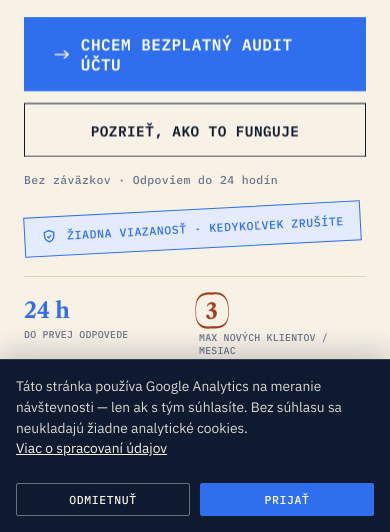
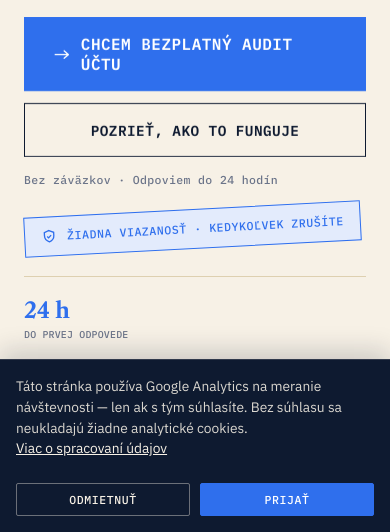
Before and after one commit to michal272727/michalbenko-web, a website: page index.html in a window 390 px wide. Shown: the part 312-844 px from the top of the page. Drawn offline with Linux system fonts and the light colour scheme.

Commit message:
Odstrániť zvyšné zmienky o max 3 klientoch mesačne (hero stat, audit sekcia)

```diff
--- a/index.html
+++ b/index.html
@@ -763,7 +763,7 @@
       animation:stampIn .5s ease-out .3s backwards;
     }
     .hero-stats{
-      display:grid; grid-template-columns:repeat(2,1fr); gap:8px;
+      display:grid; grid-template-columns:max-content; gap:8px;
       margin-top:26px; padding-top:20px; border-top:1px solid var(--line);
     }
     .hero-stat{display:flex; flex-direction:column; gap:5px;}
@@ -857,7 +857,6 @@
     <p class="guarantee-badge hero-badge"><svg viewBox="0 0 24 24" aria-hidden="true"><path d="M12 3l7 3v5c0 4.5-3 7.5-7 9-4-1.5-7-4.5-7-9V6l7-3z"/><path d="M9 12l2 2 4-4"/></svg>Žiadna viazanosť · kedykoľvek zrušíte</p>
     <div class="hero-stats">
       <div class="hero-stat"><span class="hero-stat-num">24&nbsp;h</span><span class="hero-stat-label">do prvej odpovede</span></div>
-      <div class="hero-stat"><span class="hero-stat-num"><span class="annot annot-circle annot-warn">3<svg class="annot-svg" viewBox="0 0 140 46" preserveAspectRatio="none" aria-hidden="true"><path pathLength="1" d="M7,24 C4,10 25,4 70,5 C118,3 137,11 135,25 C138,40 108,43 70,42 C28,44 5,38 7,25 Z"/></svg></span></span><span class="hero-stat-label">max nových klientov / mesiac</span></div>
     </div>
     <a href="#riesime" class="hero-scroll-cue"><span>Zistite viac</span><svg viewBox="0 0 24 24" fill="none" stroke-width="2.2" stroke-linecap="round" stroke-linejoin="round" aria-hidden="true"><path d="M12 5v14M5 12l7 7 7-7"/></svg></a>
     </div>
@@ -1111,7 +1110,6 @@
     <h2>Chcete vedieť, prečo vám nechodia <span class="annot annot-circle">dopyty<svg class="annot-svg" viewBox="0 0 110 44" preserveAspectRatio="none" aria-hidden="true"><path pathLength="1" d="M6,23 C3,10 24,4 55,5 C90,3 106,11 104,24 C107,38 82,41 55,40 C25,42 4,36 6,24 Z"/></svg></span>?</h2>
     <p style="margin-top:10px; max-width:52ch;">Vyplňte krátky formulár. Účet prejdem osobne a pošlem vám kompletné zistenia — aj to, čo si viete opraviť sami, nielen náznak problému.</p>
     <p class="guarantee-badge reveal"><svg viewBox="0 0 24 24" aria-hidden="true"><path d="M12 3l7 3v5c0 4.5-3 7.5-7 9-4-1.5-7-4.5-7-9V6l7-3z"/><path d="M9 12l2 2 4-4"/></svg>Garancia: žiadna viazanosť, kedykoľvek zrušíte</p>
-    <p class="micro-trust">Momentálne preberám max 3 nových klientov mesačne.</p>
     <div class="intake-wrap reveal">
       <div class="intake-tab">Bezplatný audit</div>
       <form class="intake" id="auditForm" novalidate>
```
